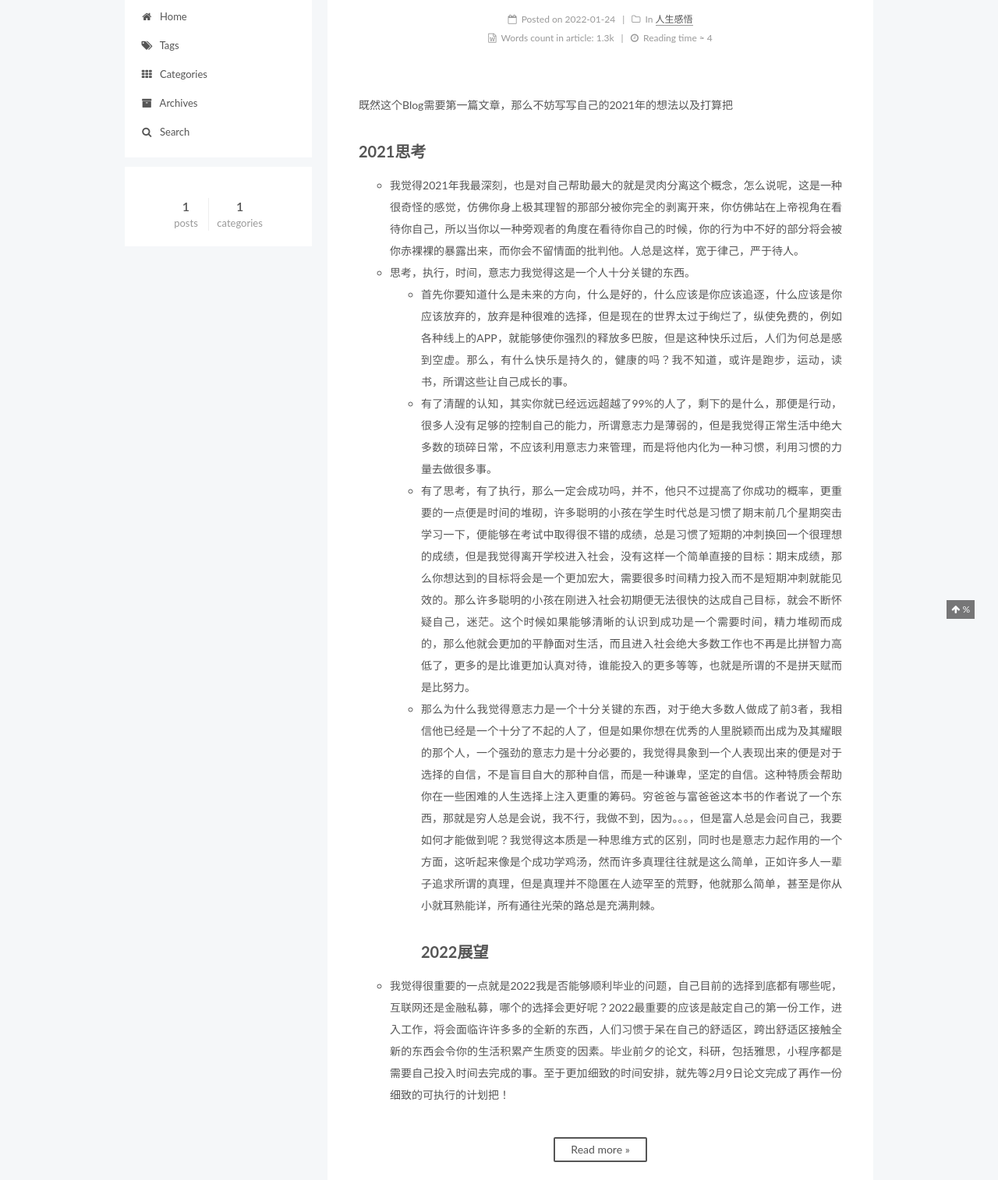
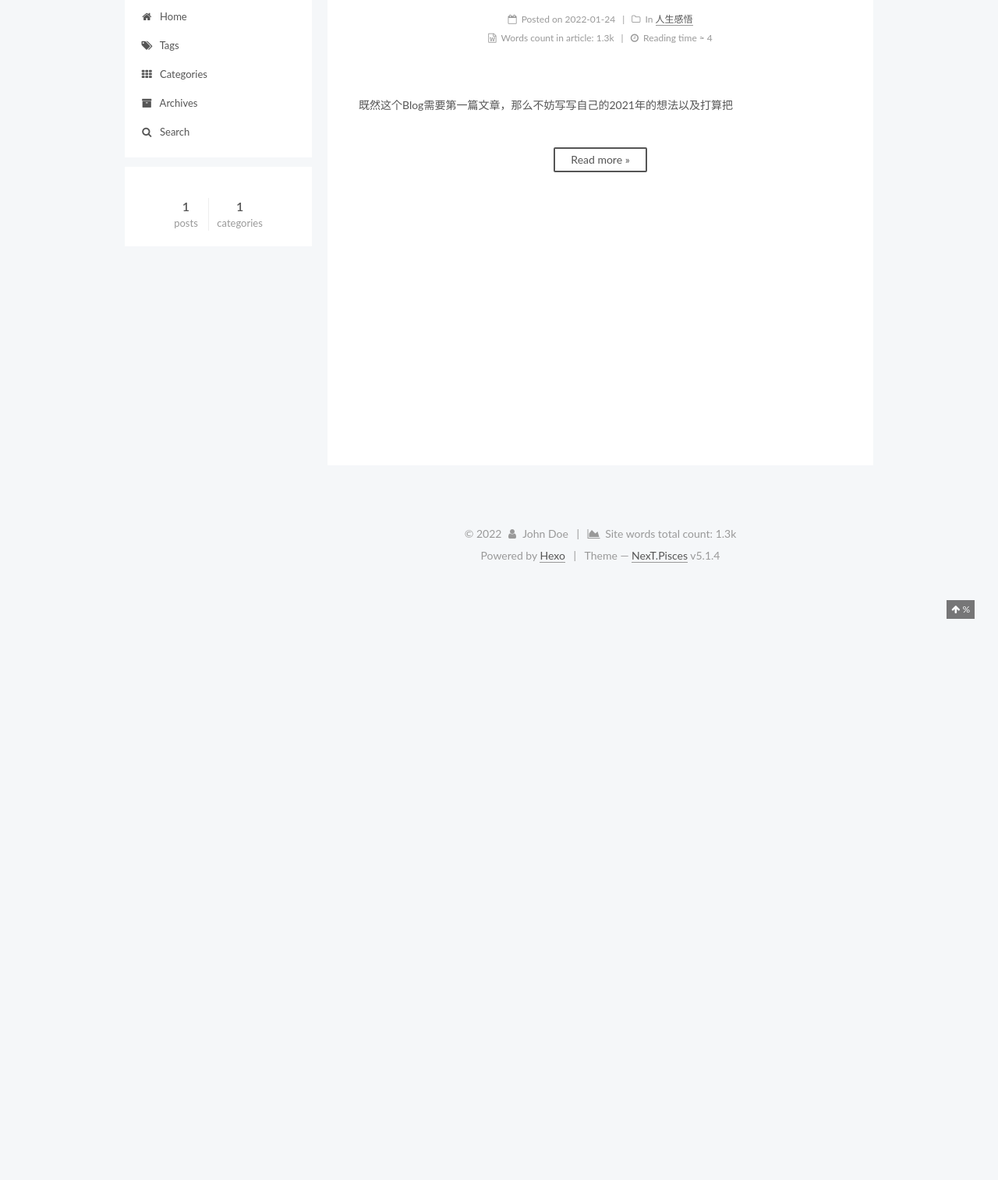
Before and after one commit to JolyonWu/JolyonWu.github.io, a plain HTML site: page index.html in a window 1280 px wide. Shown: the part 106-1620 px from the top of the page at 78% size. After the commit the page ends 853 px from the top, so only its background shows below. Drawn offline with Linux system fonts and the light colour scheme.

Commit message:
Site updated: 2022-01-24 15:55:28

```diff
--- a/index.html
+++ b/index.html
@@ -409,18 +409,6 @@
 
 
           <p>既然这个Blog需要第一篇文章，那么不妨写写自己的2021年的想法以及打算把 </p>
-<h2 id="2021思考"><a href="#2021思考" class="headerlink" title="2021思考"></a>2021思考</h2><ul>
-<li>我觉得2021年我最深刻，也是对自己帮助最大的就是灵肉分离这个概念，怎么说呢，这是一种很奇怪的感觉，仿佛你身上极其理智的那部分被你完全的剥离开来，你仿佛站在上帝视角在看待你自己，所以当你以一种旁观者的角度在看待你自己的时候，你的行为中不好的部分将会被你赤裸裸的暴露出来，而你会不留情面的批判他。人总是这样，宽于律己，严于待人。</li>
-<li>思考，执行，时间，意志力我觉得这是一个人十分关键的东西。<ol>
-<li>首先你要知道什么是未来的方向，什么是好的，什么应该是你应该追逐，什么应该是你应该放弃的，放弃是种很难的选择，但是现在的世界太过于绚烂了，纵使免费的，例如各种线上的APP，就能够使你强烈的释放多巴胺，但是这种快乐过后，人们为何总是感到空虚。那么，有什么快乐是持久的，健康的吗？我不知道，或许是跑步，运动，读书，所谓这些让自己成长的事。</li>
-<li>有了清醒的认知，其实你就已经远远超越了99%的人了，剩下的是什么，那便是行动，很多人没有足够的控制自己的能力，所谓意志力是薄弱的，但是我觉得正常生活中绝大多数的琐碎日常，不应该利用意志力来管理，而是将他内化为一种习惯，利用习惯的力量去做很多事。</li>
-<li>有了思考，有了执行，那么一定会成功吗，并不，他只不过提高了你成功的概率，更重要的一点便是时间的堆砌，许多聪明的小孩在学生时代总是习惯了期末前几个星期突击学习一下，便能够在考试中取得很不错的成绩，总是习惯了短期的冲刺换回一个很理想的成绩，但是我觉得离开学校进入社会，没有这样一个简单直接的目标：期末成绩，那么你想达到的目标将会是一个更加宏大，需要很多时间精力投入而不是短期冲刺就能见效的。那么许多聪明的小孩在刚进入社会初期便无法很快的达成自己目标，就会不断怀疑自己，迷茫。这个时候如果能够清晰的认识到成功是一个需要时间，精力堆砌而成的，那么他就会更加的平静面对生活，而且进入社会绝大多数工作也不再是比拼智力高低了，更多的是比谁更加认真对待，谁能投入的更多等等，也就是所谓的不是拼天赋而是比努力。</li>
-<li>那么为什么我觉得意志力是一个十分关键的东西，对于绝大多数人做成了前3者，我相信他已经是一个十分了不起的人了，但是如果你想在优秀的人里脱颖而出成为及其耀眼的那个人，一个强劲的意志力是十分必要的，我觉得具象到一个人表现出来的便是对于选择的自信，不是盲目自大的那种自信，而是一种谦卑，坚定的自信。这种特质会帮助你在一些困难的人生选择上注入更重的筹码。穷爸爸与富爸爸这本书的作者说了一个东西，那就是穷人总是会说，我不行，我做不到，因为。。。，但是富人总是会问自己，我要如何才能做到呢？我觉得这本质是一种思维方式的区别，同时也是意志力起作用的一个方面，这听起来像是个成功学鸡汤，然而许多真理往往就是这么简单，正如许多人一辈子追求所谓的真理，但是真理并不隐匿在人迹罕至的荒野，他就那么简单，甚至是你从小就耳熟能详，所有通往光荣的路总是充满荆棘。<h2 id="2022展望"><a href="#2022展望" class="headerlink" title="2022展望"></a>2022展望</h2></li>
-</ol>
-</li>
-<li>我觉得很重要的一点就是2022我是否能够顺利毕业的问题，自己目前的选择到底都有哪些呢，互联网还是金融私募，哪个的选择会更好呢？2022最重要的应该是敲定自己的第一份工作，进入工作，将会面临许许多多的全新的东西，人们习惯于呆在自己的舒适区，跨出舒适区接触全新的东西会令你的生活积累产生质变的因素。毕业前夕的论文，科研，包括雅思，小程序都是需要自己投入时间去完成的事。至于更加细致的时间安排，就先等2月9日论文完成了再作一份细致的可执行的计划把！</li>
-</ul>
-
           <!--noindex-->
           <div class="post-button text-center">
             <a class="btn" href="/2022/01/24/%E4%BA%BA%E7%94%9F%E6%84%9F%E6%82%9F-2021/#more" rel="contents">
--- a/search.xml
+++ b/search.xml
@@ -4,6 +4,7 @@
     <title>人生感悟-2021</title>
     <url>/2022/01/24/%E4%BA%BA%E7%94%9F%E6%84%9F%E6%82%9F-2021/</url>
     <content><![CDATA[<p>既然这个Blog需要第一篇文章，那么不妨写写自己的2021年的想法以及打算把 </p>
+<span id="more"></span>
 <h2 id="2021思考"><a href="#2021思考" class="headerlink" title="2021思考"></a>2021思考</h2><ul>
 <li>我觉得2021年我最深刻，也是对自己帮助最大的就是灵肉分离这个概念，怎么说呢，这是一种很奇怪的感觉，仿佛你身上极其理智的那部分被你完全的剥离开来，你仿佛站在上帝视角在看待你自己，所以当你以一种旁观者的角度在看待你自己的时候，你的行为中不好的部分将会被你赤裸裸的暴露出来，而你会不留情面的批判他。人总是这样，宽于律己，严于待人。</li>
 <li>思考，执行，时间，意志力我觉得这是一个人十分关键的东西。<ol>
```
Also changed, not shown: 2022/01/24/人生感悟-2021/index.html (+4 -3 lines).
